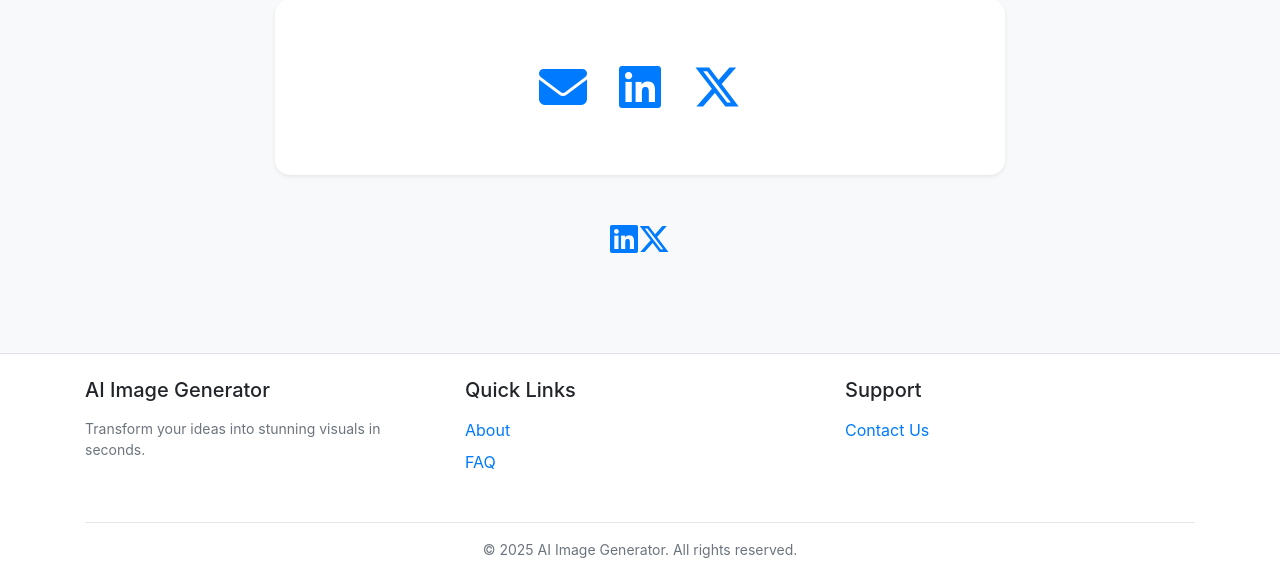
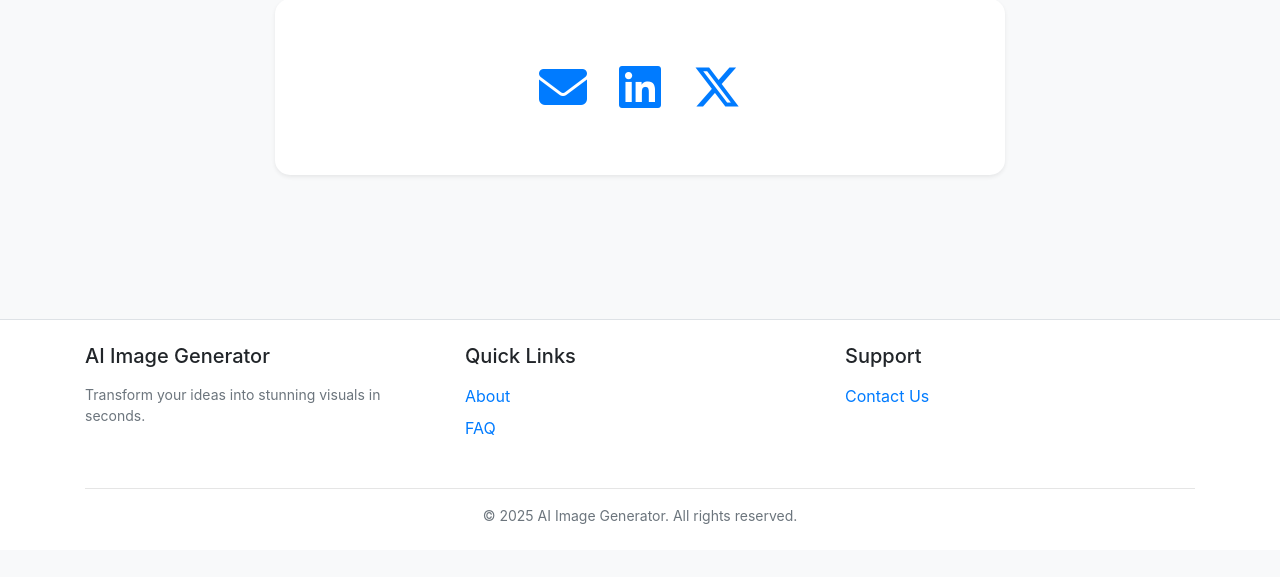
Before and after one commit to noah23olsen/Diffusion-Image-Generator, a Flask app: page /contact in a window 1280 px wide. Shown: the part 223-807 px from the top of the page. After the commit the page ends 747 px from the top, so only its background shows below. Run offline with Flask 3, Linux system fonts and the light colour scheme; some libraries are stand-ins or nearby versions.

Commit message:
SEO optimization / ai slopification 4

```diff
--- a/templates/blog.html
+++ b/templates/blog.html
@@ -120,10 +120,10 @@
                 <div class="text-center mt-5">
                     <h2 class="h4 mb-4">Connect With Us</h2>
                     <div class="d-flex justify-content-center gap-4">
-                        <a href="mailto:ventures@noaholsen.com" class="text-decoration-none">
+                        <a href="mailto:ventures@noaholsen.com" class="text-decoration-none mr-2">
                             <i class="fas fa-envelope fa-2x text-primary"></i>
                         </a>
-                        <a href="https://linkedin.com/in/noaholsen-" target="_blank" class="text-decoration-none">
+                        <a href="https://linkedin.com/in/noaholsen-" target="_blank" class="text-decoration-none mr-2">
                             <i class="fab fa-linkedin fa-2x text-primary"></i>
                         </a>
                         <a href="https://twitter.com/noaholsen_" target="_blank" class="text-decoration-none">
--- a/templates/contact.html
+++ b/templates/contact.html
@@ -62,17 +62,6 @@
                         </div>
                     </div>
                 </div>
-
-                <div class="text-center mt-5">
-                    <div class="d-flex justify-content-center gap-4">
-                        <a href="https://linkedin.com/in/noaholsen-" target="_blank" class="text-decoration-none">
-                            <i class="fab fa-linkedin fa-2x text-primary"></i>
-                        </a>
-                        <a href="https://twitter.com/noaholsen_" target="_blank" class="text-decoration-none">
-                            <i class="fab fa-x-twitter fa-2x text-primary"></i>
-                        </a>
-                    </div>
-                </div>
             </div>
         </div>
     </div>
--- a/templates/index.html
+++ b/templates/index.html
@@ -183,7 +183,7 @@
             </div>
             <hr>
             <div class="text-center text-muted small">
-                <p class="mb-0">© 2024 AI Image Generator. All rights reserved.</p>
+                <p class="mb-0">© 2025 AI Image Generator. All rights reserved.</p>
             </div>
         </div>
     </footer>
--- a/templates/tutorials.html
+++ b/templates/tutorials.html
@@ -150,7 +150,7 @@
                             <h3 class="h5 mb-3">Connect With Us</h3>
                             <div class="d-flex justify-content-center gap-4">
                                 <a href="https://linkedin.com/in/noaholsen-" target="_blank"
-                                    class="text-decoration-none">
+                                    class="text-decoration-none mr-2">
                                     <i class="fab fa-linkedin fa-2x text-primary"></i>
                                 </a>
                                 <a href="https://twitter.com/noaholsen_" target="_blank" class="text-decoration-none">
```
